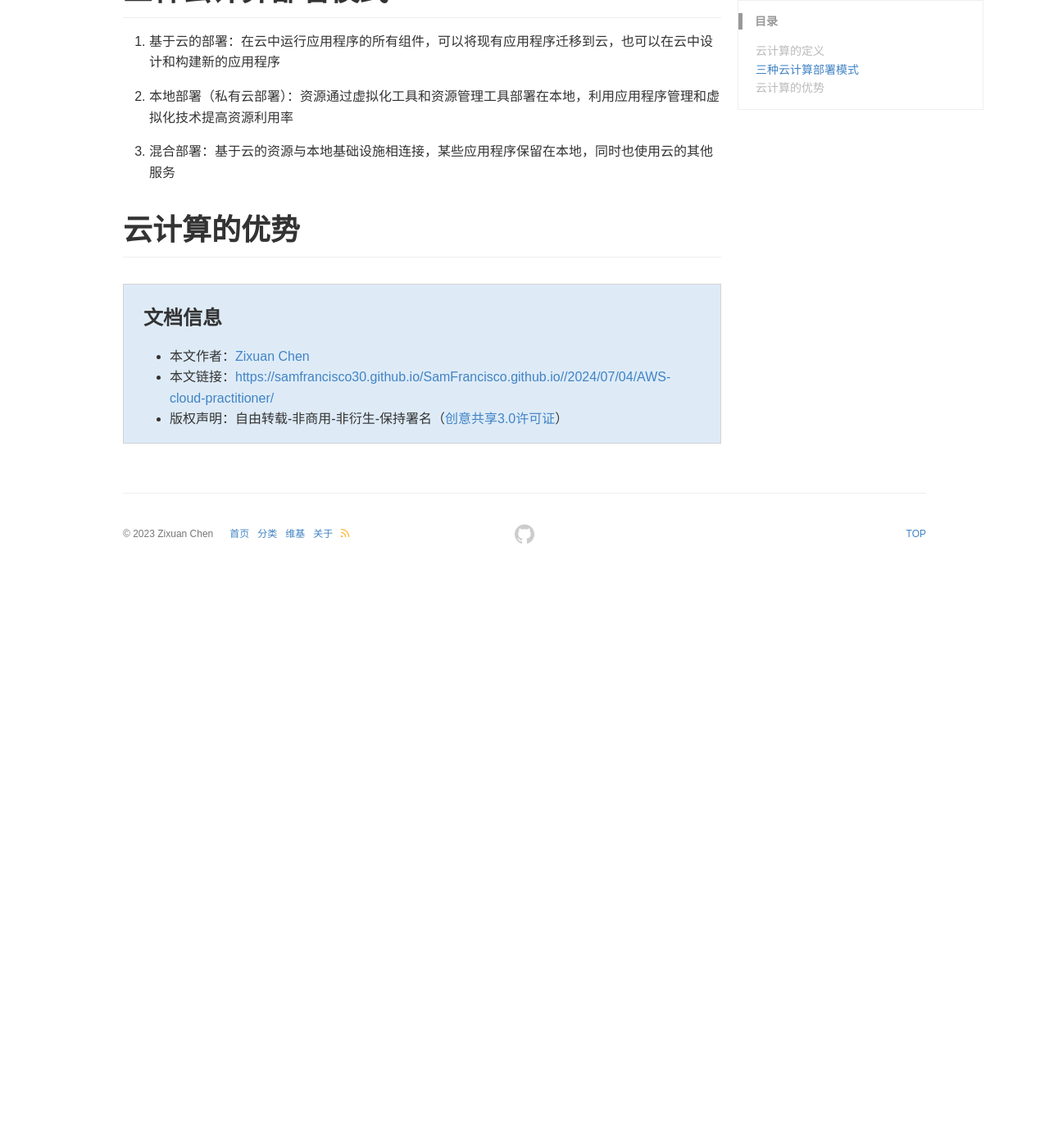
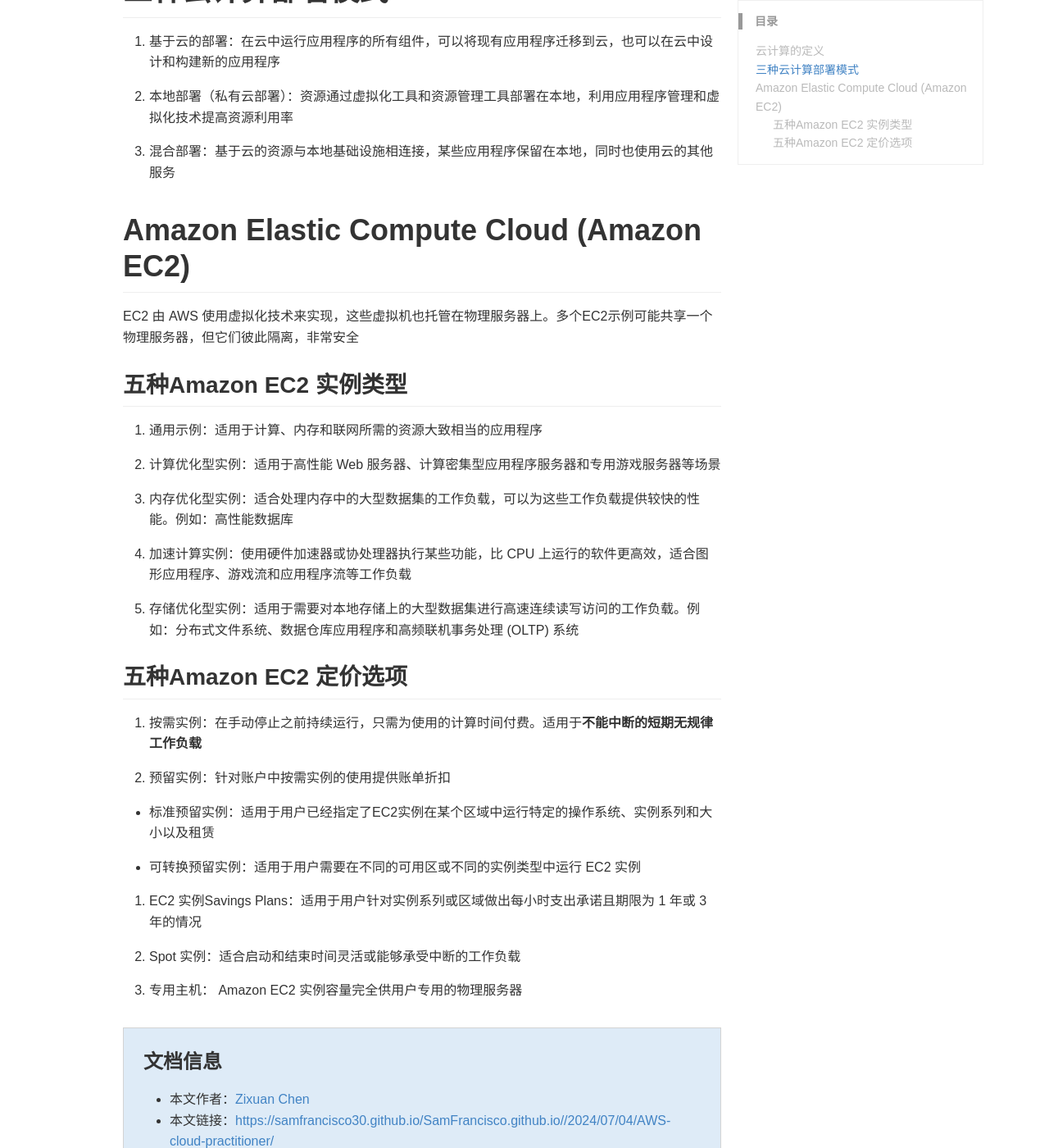
Before and after one commit to SamFrancisco30/SamFrancisco.github.io, a Jekyll site: the page built from _posts/2024-07-04-AWS-cloud-practitioner.md, in a window 1280 px wide and 1400 px high, scrolled down 386 px. Shown: the whole window at 82% size. Built offline with Jekyll 4.4.1, drawn with Linux system fonts in a browser that asks for light colours; comment, search, counter and statistics services are not loaded; a style sheet for code colours, icons or effects is not loaded; before the commit the page ends 1086 px from its top, so only the background shows below that; some of the changed text lies outside the part shown.

Commit message:
update a post

```diff
--- a/_posts/2024-07-04-AWS-cloud-practitioner.md
+++ b/_posts/2024-07-04-AWS-cloud-practitioner.md
@@ -8,7 +8,7 @@ excerpt: AWS Cloud Practioner
 ---
 
 # 云计算的定义
-云计算：通过互联网按需提供 *IT 资源*并采用*按需付费*定价模式
+云计算：通过互联网按需提供 **IT 资源**并采用**按需付费**定价模式
 
 # 三种云计算部署模式
 1. 基于云的部署：在云中运行应用程序的所有组件，可以将现有应用程序迁移到云，也可以在云中设计和构建新的应用程序
@@ -17,4 +17,32 @@ excerpt: AWS Cloud Practioner
 
 3. 混合部署：基于云的资源与本地基础设施相连接，某些应用程序保留在本地，同时也使用云的其他服务
 
-# 云计算的优势
+# Amazon Elastic Compute Cloud (Amazon EC2)
+EC2 由 AWS 使用虚拟化技术来实现，这些虚拟机也托管在物理服务器上。多个EC2示例可能共享一个物理服务器，但它们彼此隔离，非常安全
+
+## 五种Amazon EC2 实例类型
+1. 通用示例：适用于计算、内存和联网所需的资源大致相当的应用程序
+
+2. 计算优化型实例：适用于高性能 Web 服务器、计算密集型应用程序服务器和专用游戏服务器等场景
+
+3. 内存优化型实例：适合处理内存中的大型数据集的工作负载，可以为这些工作负载提供较快的性能。例如：高性能数据库
+
+4. 加速计算实例：使用硬件加速器或协处理器执行某些功能，比 CPU 上运行的软件更高效，适合图形应用程序、游戏流和应用程序流等工作负载
+
+5. 存储优化型实例：适用于需要对本地存储上的大型数据集进行高速连续读写访问的工作负载。例如：分布式文件系统、数据仓库应用程序和高频联机事务处理 (OLTP) 系统
+
+
+## 五种Amazon EC2 定价选项
+1. 按需实例：在手动停止之前持续运行，只需为使用的计算时间付费。适用于**不能中断的短期无规律工作负载**
+
+2. 预留实例：针对账户中按需实例的使用提供账单折扣
+
+* 标准预留实例：适用于用户已经指定了EC2实例在某个区域中运行特定的操作系统、实例系列和大小以及租赁
+
+* 可转换预留实例：适用于用户需要在不同的可用区或不同的实例类型中运行 EC2 实例
+
+3. EC2 实例Savings Plans：适用于用户针对实例系列或区域做出每小时支出承诺且期限为 1 年或 3 年的情况
+
+4. Spot 实例：适合启动和结束时间灵活或能够承受中断的工作负载
+
+5. 专用主机： Amazon EC2 实例容量完全供用户专用的物理服务器
```
